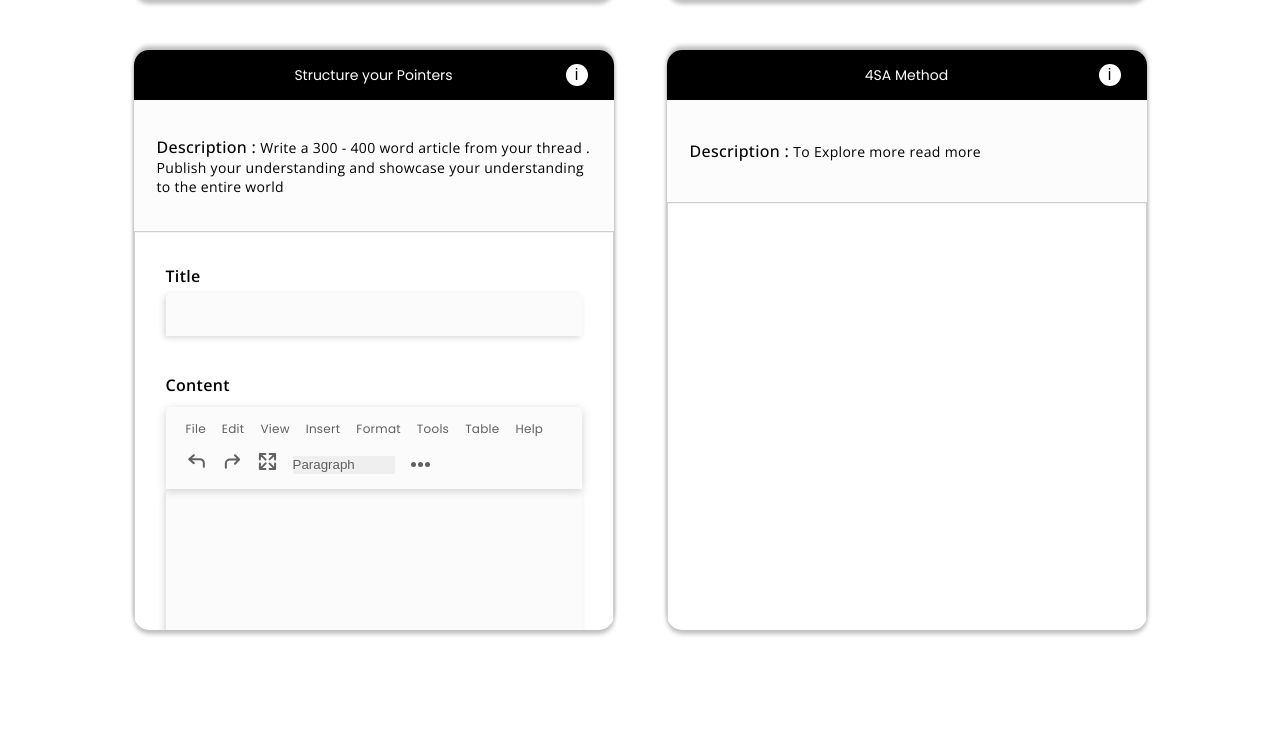
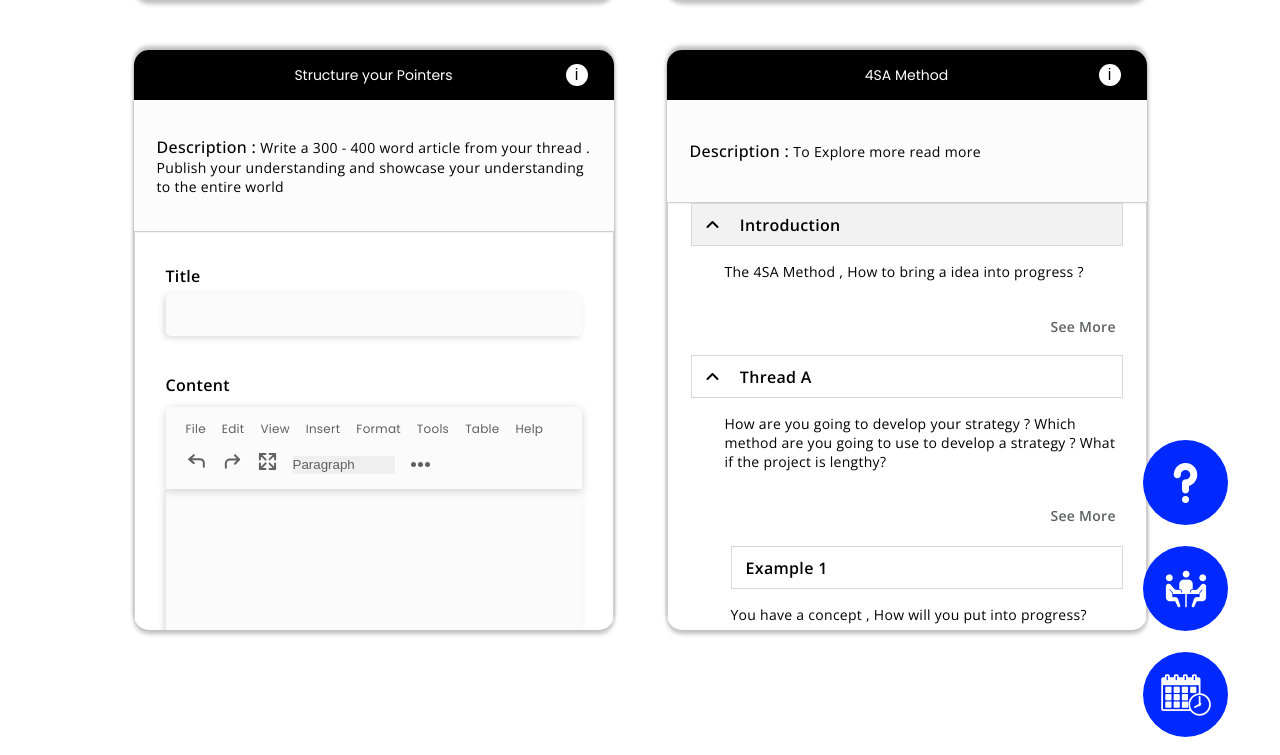
Before and after one commit to zaihl/Deepthough-tasks, a plain HTML site: page task1/index.html in a window 1280 px wide. Shown: the part 977-1732 px from the top of the page. Drawn offline with nearby package versions, Linux system fonts and the light colour scheme; a web font is replaced by a local one.

Commit message:
completed task 1

```diff
--- a/task1/index.html
+++ b/task1/index.html
@@ -429,7 +429,35 @@
           <div class="section-description">
             <p><span>Description :</span> To Explore more read more</p>
           </div>
-          <div class="section-content"></div>
+          <div class="section-content">
+            <div class="introduction">
+              <input type="checkbox" name="4sa-expand" id="4sa-intro" />
+              <label for="4sa-intro"
+                ><h3>
+                  <i class="fa-solid fa-angle-up"></i> Introduction
+                </h3></label
+              >
+              <p>The 4SA Method , How to bring a idea into progress ?</p>
+              <span class="span-see-more">See More</span>
+            </div>
+            <div class="threadA">
+              <input type="checkbox" name="4sa-expand" id="4sa-threadA" />
+              <label for="4sa-threadA"
+                ><h3><i class="fa-solid fa-angle-up"></i> Thread A</h3></label
+              >
+              <p>
+                How are you going to develop your strategy ? Which method are
+                you going to use to develop a strategy ? What if the project is
+                lengthy?
+              </p>
+              <span class="span-see-more">See More</span>
+              <div class="example">
+                <input type="checkbox" name="4sa-expand" id="4sa-example" />
+                <label for="4sa-example"><h3>Example 1</h3></label>
+                <p>You have a concept , How will you put into progress?</p>
+              </div>
+            </div>
+          </div>
         </section>
       </main>
       <div id="journey-board">
@@ -453,11 +481,36 @@
       </div>
       <div id="notice-board">
         <div class="section-title">
-          <div class="x-button">X</div>
+          <div class="x-button">
+            <svg
+              width="22"
+              height="22"
+              viewBox="0 0 22 22"
+              fill="none"
+              xmlns="http://www.w3.org/2000/svg"
+            >
+              <path
+                d="M20.8334 1L1.00003 20.8333M20.8334 20.8333L1.00003 1"
+                stroke="white"
+                stroke-width="2"
+                stroke-linecap="round"
+              />
+            </svg>
+          </div>
           <p>Notice Board</p>
         </div>
       </div>
-      <div id="help-buttons"></div>
+      <div id="help-buttons">
+        <div class="question-mark">
+          <img src="./assets/question-mark.png" alt="help icon" />
+        </div>
+        <div class="meeting">
+          <img src="./assets/meeting.png" alt="meeting icon" />
+        </div>
+        <div class="shedule">
+          <img src="./assets/schedule.png" alt="schedule icon" />
+        </div>
+      </div>
     </div>
   </body>
 </html>
--- a/task1/style.css
+++ b/task1/style.css
@@ -27,6 +27,15 @@ p {
   font-size: 14px;
 }
 
+button,
+i,
+img,
+svg,
+.info-button,
+.tools li {
+  cursor: pointer;
+}
+
 /* --------------------------------------header styling---------------------------------------- */
 
 .task-wrapper {
@@ -54,6 +63,10 @@ p {
   margin: 0 83px;
 }
 
+.logo-container {
+  cursor: pointer;
+}
+
 .options {
   width: 224px;
   height: 37px;
@@ -71,6 +84,7 @@ p {
   width: 30px;
   height: 32px;
   border-radius: 50%;
+  cursor: pointer;
 }
 
 .home,
@@ -172,16 +186,6 @@ p {
   box-shadow: 0px -4px 4px rgba(0, 0, 0, 0.25), 0px 4px 4px rgba(0, 0, 0, 0.25);
 }
 
-/* --------------------------------------help buttons styling---------------------------------------- */
-
-#help-buttons {
-  height: 297px;
-  width: 85px;
-  position: absolute;
-  right: 52px;
-  bottom: 18px;
-}
-
 /* --------------------------------------notice board + technical project management styling---------------------------------------- */
 
 #notice-board {
@@ -207,10 +211,17 @@ p {
 }
 
 #notice-board .section-title {
+  position: relative;
   height: 100%;
   width: 50px;
   writing-mode: vertical-rl;
   text-orientation: upright;
+}
+
+.x-button {
+  position: absolute;
+  top: 29px;
+  cursor: pointer;
 }
 
 .section-description {
@@ -580,6 +591,10 @@ p {
   box-shadow: -2px 2px 6px rgba(0, 0, 0, 0.15);
 }
 
+#structure-your-pointers .section-content .title input {
+  border-radius: 5px;
+}
+
 #structure-your-pointers .tools {
   height: 82px;
   display: flex;
@@ -670,3 +685,117 @@ p {
   text-align: left;
   color: #000000;
 }
+
+/* --------------------------------------help buttons styling---------------------------------------- */
+
+#help-buttons {
+  height: 297px;
+  width: 85px;
+  position: absolute;
+  right: 52px;
+  bottom: 18px;
+  display: flex;
+  flex-direction: column;
+  justify-content: space-between;
+}
+
+#help-buttons div {
+  height: 85px;
+  width: 85px;
+  border-radius: 50%;
+  background: #0029ff;
+  display: flex;
+  align-items: center;
+  justify-content: center;
+  cursor: pointer;
+}
+
+/* --------------------------------------4sa styling---------------------------------------- */
+
+#foursa-method .section-content {
+  padding-inline: 23px;
+}
+
+#foursa-method .section-content > div {
+  position: relative;
+  margin-bottom: 20px;
+}
+
+#foursa-method .section-content input {
+  display: none;
+}
+
+#foursa-method .section-content label h3 {
+  width: 100%;
+  padding-left: 14px;
+  height: 43px;
+  border: 1px solid #d9d7d7;
+  font-family: "Open Sans", sans-serif;
+  font-style: normal;
+  font-weight: 600;
+  font-size: 16px;
+  letter-spacing: 0.02em;
+  color: #000000;
+  display: flex;
+  align-items: center;
+  gap: 20px;
+}
+
+#foursa-method .section-content .introduction h3 {
+  background: #f2f2f2;
+}
+
+#foursa-method .section-content .introduction {
+  height: 132px;
+}
+
+#foursa-method .section-content .threadA {
+  height: 313px;
+}
+
+#foursa-method .section-content .example {
+  height: 122px;
+}
+
+#foursa-method .section-content p {
+  margin-top: 16px;
+  margin-left: 34px;
+  font-family: "Open Sans", sans-serif;
+  font-style: normal;
+  font-weight: 400;
+  font-size: 14px;
+  letter-spacing: 0.02em;
+  color: #000000;
+}
+
+.span-see-more {
+  width: 71px;
+  font-family: Open Sans;
+  font-style: normal;
+  font-weight: 600;
+  font-size: 14px;
+  line-height: 29px;
+  letter-spacing: 0.02em;
+  text-align: left;
+  color: #5f6060;
+  position: absolute;
+  top: 109px;
+  right: 1px;
+}
+
+.threadA .span-see-more {
+  top: 146px;
+}
+
+.threadA p {
+  height: 67px;
+}
+
+#foursa-method .example {
+  margin-left: 40px;
+  margin-top: 65px;
+}
+
+#foursa-method .example p {
+  margin-left: 0;
+}
```
Also changed, not shown: task1/assets/meeting.png (added), task1/assets/question-mark.png (added), task1/assets/schedule.png (added), task1/assets/x-icon.svg (added).
